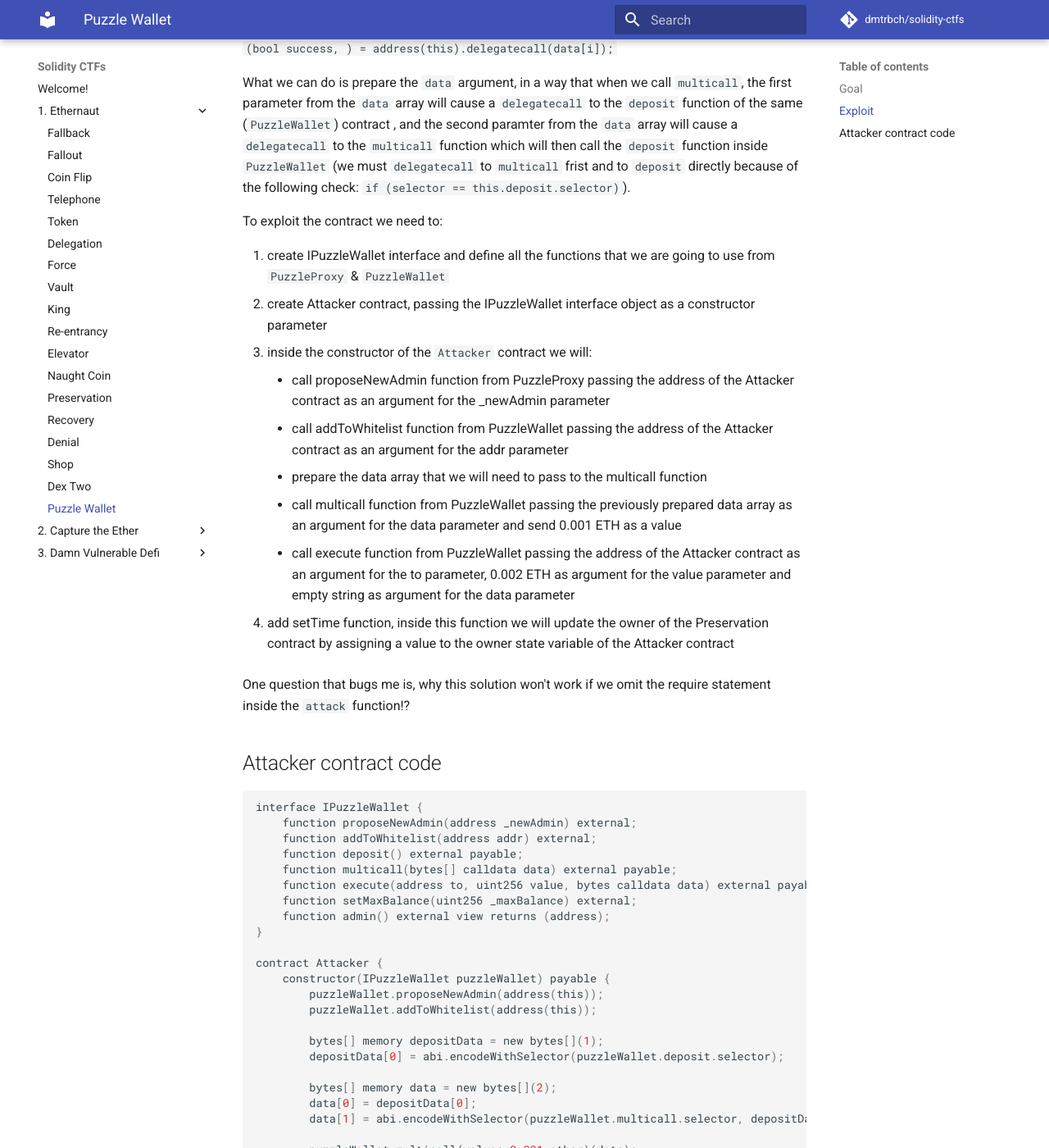
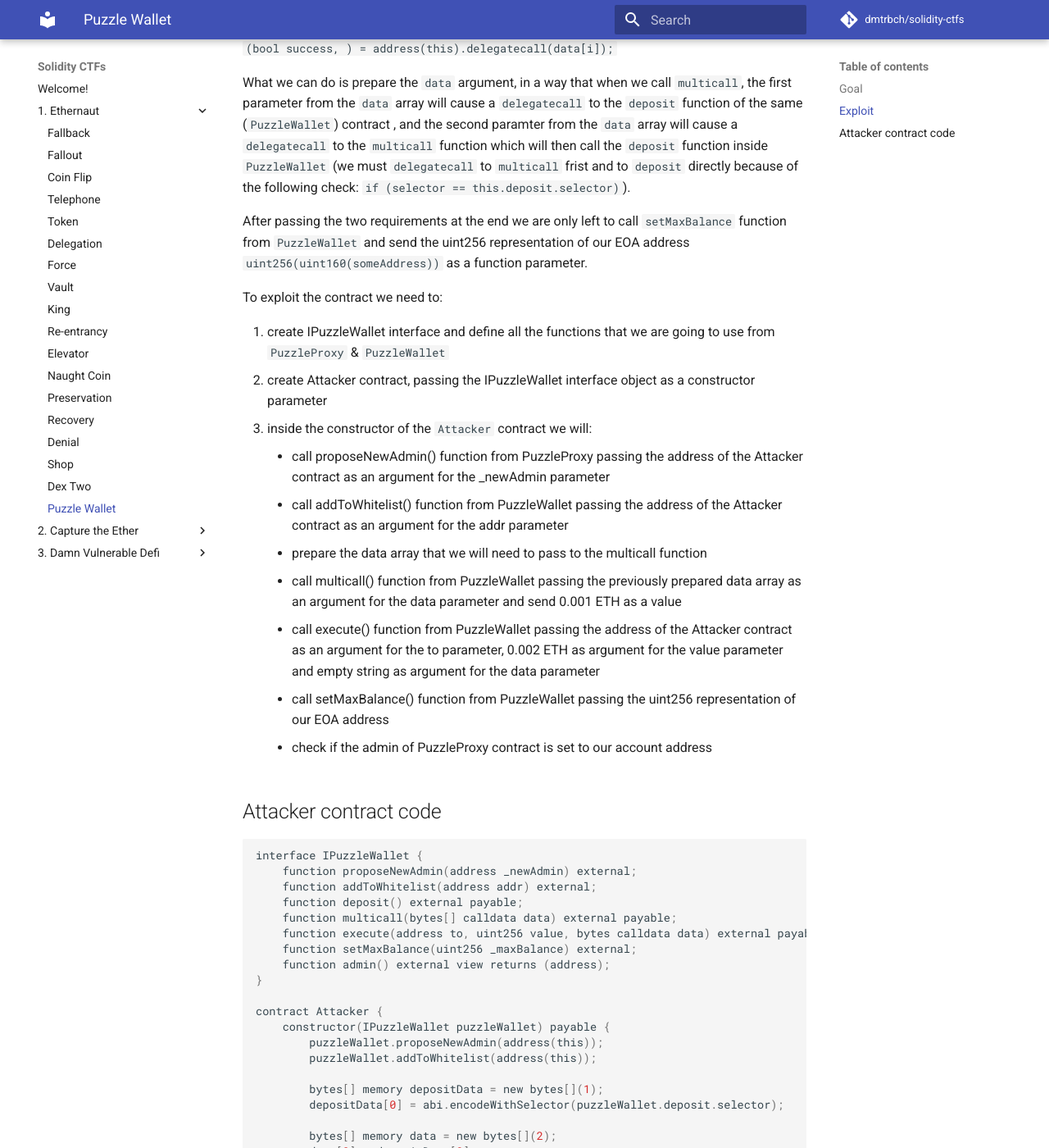
Before and after one commit to dmtrbch/solidity-ctfs, an MkDocs documentation site: the page built from docs/1. Ethernaut/24. Puzzle Wallet.md, in a window 1280 px wide and 1400 px high, scrolled down 3377 px. Shown: the whole window at 82% size. Built offline with MkDocs 1.6.1 and Material for MkDocs 9.7.7, drawn with Linux system fonts in a browser that asks for light colours; comment, search, counter and statistics services are not loaded.

Commit message:
additional info for Puzzle Wallet

````diff
--- a/docs/1. Ethernaut/24. Puzzle Wallet.md
+++ b/docs/1. Ethernaut/24. Puzzle Wallet.md
@@ -125,21 +125,22 @@
 
 What we can do is prepare the ```data``` argument, in a way that when we call ```multicall```, the first parameter from the ```data``` array will cause a ```delegatecall``` to the ```deposit``` function of the same (```PuzzleWallet```) contract , and the second paramter from the ```data``` array will cause a ```delegatecall``` to the ```multicall``` function which will then call the ```deposit``` function inside ```PuzzleWallet``` (we must ```delegatecall``` to ```multicall``` frist and to ```deposit``` directly because of the following check: ```if (selector == this.deposit.selector)```).
 
+After passing the two requirements at the end we are only left to call ```setMaxBalance``` function from ```PuzzleWallet``` and send the uint256 representation of our EOA address ```uint256(uint160(someAddress))``` as a function parameter.
+
 To exploit the contract we need to:
 
 1. create IPuzzleWallet interface and define all the functions that we are going to use from ```PuzzleProxy``` & ```PuzzleWallet```
 2. create Attacker contract, passing the IPuzzleWallet interface object as a constructor parameter
 3. inside the constructor of the ```Attacker``` contract we will:
   <ul>
-  <li>call proposeNewAdmin function from PuzzleProxy passing the address of the Attacker contract as an argument for the _newAdmin parameter</li>
-  <li>call addToWhitelist function from PuzzleWallet passing the address of the Attacker contract as an argument for the addr parameter</li>
+  <li>call proposeNewAdmin() function from PuzzleProxy passing the address of the Attacker contract as an argument for the _newAdmin parameter</li>
+  <li>call addToWhitelist() function from PuzzleWallet passing the address of the Attacker contract as an argument for the addr parameter</li>
   <li>prepare the data array that we will need to pass to the multicall function</li>
-  <li>call multicall function from PuzzleWallet passing the previously prepared data array as an argument for the data parameter and send 0.001 ETH as a value</li>
-  <li>call execute function from PuzzleWallet passing the address of the Attacker contract as an argument for the to parameter, 0.002 ETH as argument for the value parameter and empty string as argument for the data parameter</li>
+  <li>call multicall() function from PuzzleWallet passing the previously prepared data array as an argument for the data parameter and send 0.001 ETH as a value</li>
+  <li>call execute() function from PuzzleWallet passing the address of the Attacker contract as an argument for the to parameter, 0.002 ETH as argument for the value parameter and empty string as argument for the data parameter</li>
+  <li>call setMaxBalance() function from PuzzleWallet passing the uint256 representation of our EOA address</li>
+  <li>check if the admin of PuzzleProxy contract is set to our account address</li>
   </ul>
-4. add setTime function, inside this function we will update the owner of the Preservation contract by assigning a value to the owner state variable of the Attacker contract
-
-One question that bugs me is, why this solution won't work if we omit the require statement inside the ```attack``` function!?
 
 ## Attacker contract code
 
````
